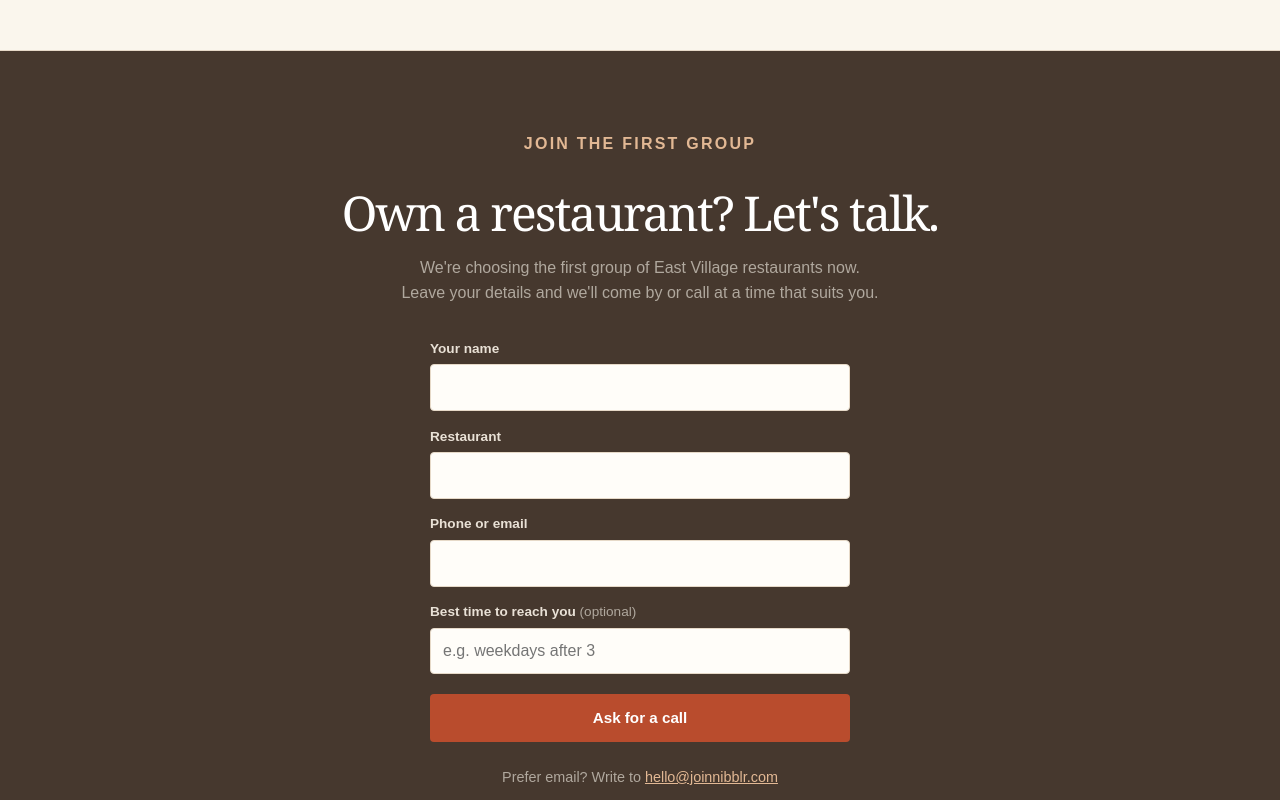
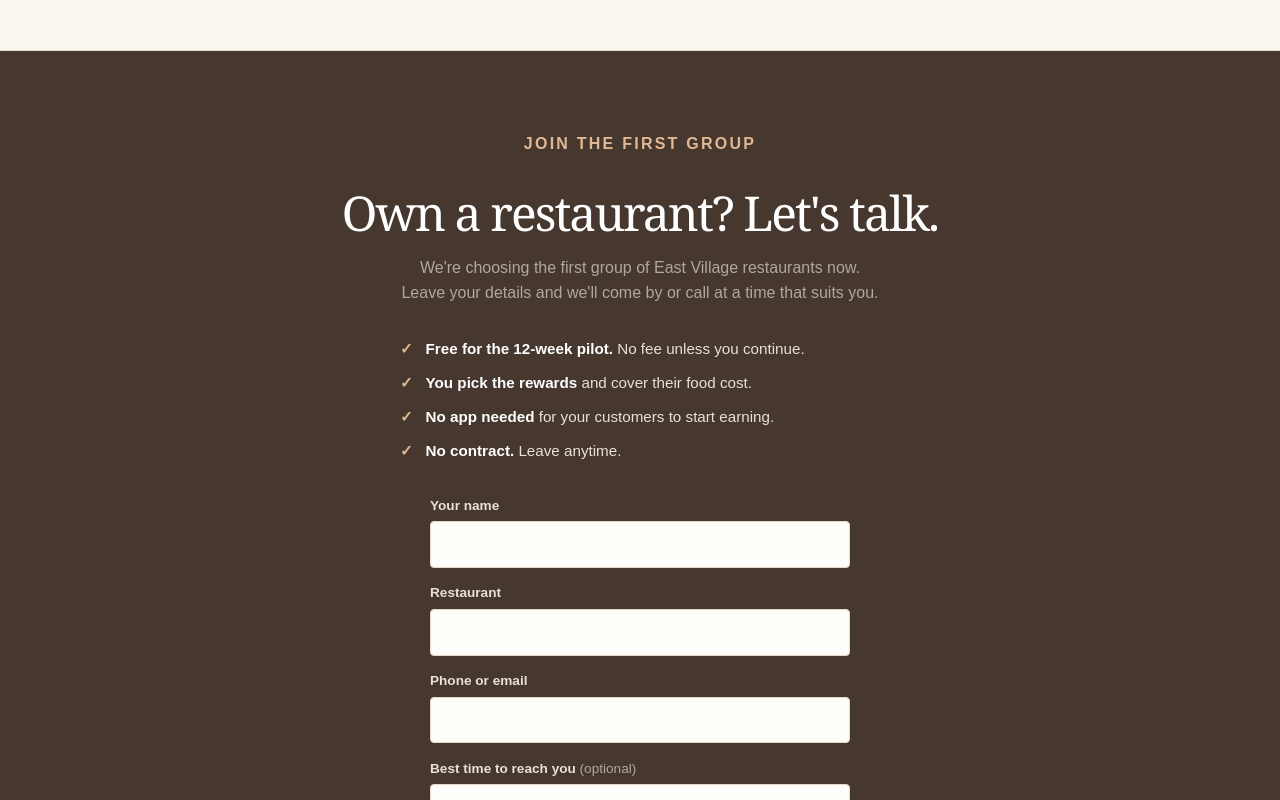
Before and after one commit to eli-lapkin/eli-lapkin.github.io, a plain HTML site: page restaurants.html in a window 1280 px wide. Shown: the part 1655-2455 px from the top of the page. Drawn offline with Linux system fonts and the light colour scheme.

Commit message:
Show free pilot terms on restaurants page

```diff
--- a/restaurants.html
+++ b/restaurants.html
@@ -27,7 +27,7 @@
 
     <!-- Hero -->
     <section class="page-hero restaurant-hero">
-      <div class="hero-badge">For East Village restaurants</div>
+      <div class="hero-badge"><span class="nowrap">For East Village restaurants</span> · <span class="nowrap">Free 12-week pilot</span></div>
       <h1>Turn the neighborhood into <span>your regulars</span></h1>
       <p>
         Nibblr is one punch card shared by the neighborhood's independent spots.
@@ -50,7 +50,7 @@
         <div class="perk">
           <div class="perk-note">AT THE COUNTER</div>
           <h3>Nothing to install</h3>
-          <p>A small tag at the register is all it takes. No new hardware, no POS integration, nothing for your staff to learn beyond "pay, then tap."</p>
+          <p>A small tag at the register is all it takes. No new hardware, no POS integration, nothing for your staff to learn beyond offering the tag.</p>
         </div>
         <div class="perk">
           <div class="perk-note">YOUR REGULARS</div>
@@ -95,6 +95,13 @@
       <p class="section-label">Join the first group</p>
       <h2>Own a restaurant? Let's talk.</h2>
       <p>We're choosing the first group of East Village restaurants now. Leave your details and we'll come by or call at a time that suits you.</p>
+
+      <ul class="pilot-terms">
+        <li><strong>Free for the 12-week pilot.</strong> No fee unless you continue.</li>
+        <li><strong>You pick the rewards</strong> and cover their food cost.</li>
+        <li><strong>No app needed</strong> for your customers to start earning.</li>
+        <li><strong>No contract.</strong> Leave anytime.</li>
+      </ul>
 
       <form class="lead-form" id="lead-form" action="https://submit-form.com/tEAr5UWM4" method="POST">
         <div class="field">
--- a/site.css
+++ b/site.css
@@ -720,3 +720,19 @@ footer a { color: var(--muted); }
 .lead-done { text-align: center; }
 .lead-done h3 { font: 500 1.4rem/1.2 var(--serif); }
 .lead-form ~ .email-address, .lead-done ~ .email-address { margin: 0 auto; }
+
+/* Pilot terms above the restaurant interest form */
+.pilot-terms {
+  list-style: none;
+  max-width: 30rem;
+  margin: 1.5rem auto 2rem;
+  padding: 0;
+  text-align: left;
+  color: #e9e1d6;
+  font-size: 0.95rem;
+  line-height: 1.5;
+}
+.pilot-terms li { position: relative; padding-left: 1.6rem; margin-bottom: 0.7rem; }
+.pilot-terms li::before { content: "✓"; position: absolute; left: 0; color: var(--brand-lt); font-weight: 700; }
+.pilot-terms strong { color: #fff; }
+.nowrap { white-space: nowrap; }
```
